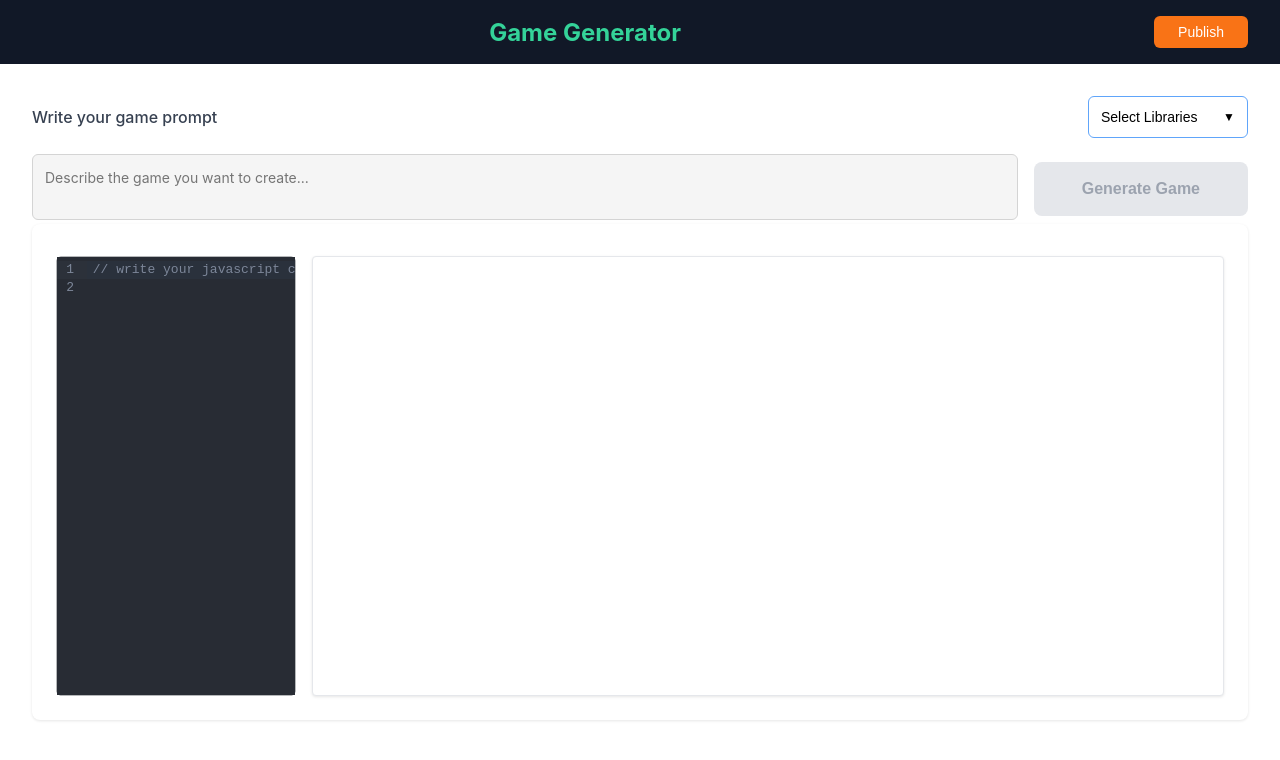
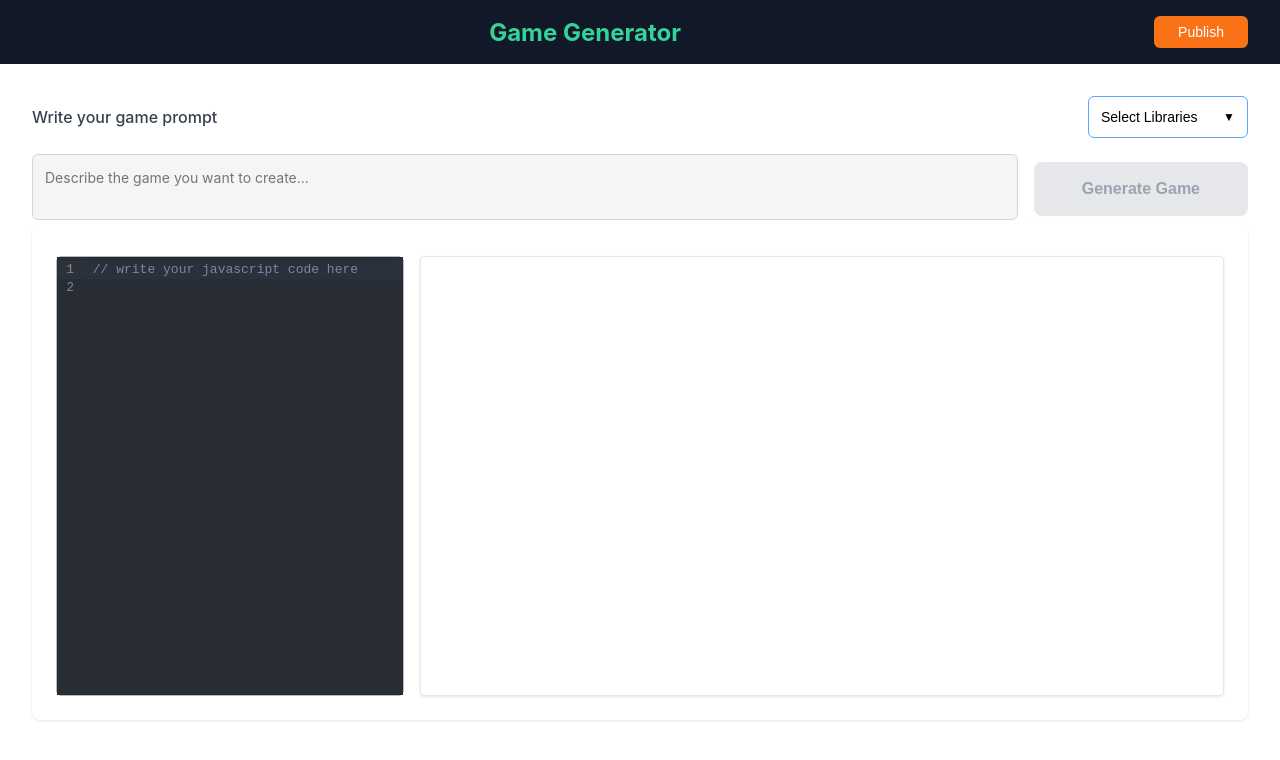
Before and after one commit to Vignesh-kumar-D/GameGenerator, a React (Create React App) app: page / in a window 1280 px wide. Shown: the top 760 px of the page. Built offline with nearby package versions, Linux system fonts and the light colour scheme.

Commit message:
added editor changes

```diff
--- a/src/components/Editor.module.css
+++ b/src/components/Editor.module.css
@@ -61,7 +61,7 @@
 
   .editorPane {
     flex: 0.45;
-    max-width: 30vh;
+    max-width: 70vh;
     /* Tablet: height is 50vh */
     height: 50vh;
   }
--- a/src/components/Editor.tsx
+++ b/src/components/Editor.tsx
@@ -80,7 +80,7 @@ const Editor: React.FC<EditorProps> = ({
         <iframe
           srcDoc={srcDoc}
           title="preview"
-          sandbox="allow-scripts"
+          sandbox="allow-scripts allow-same-origin"
           className={styles.previewIframe}
         />
       </div>
```
